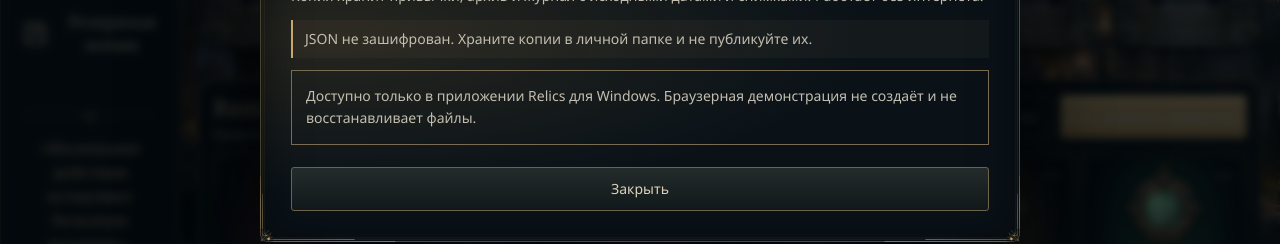
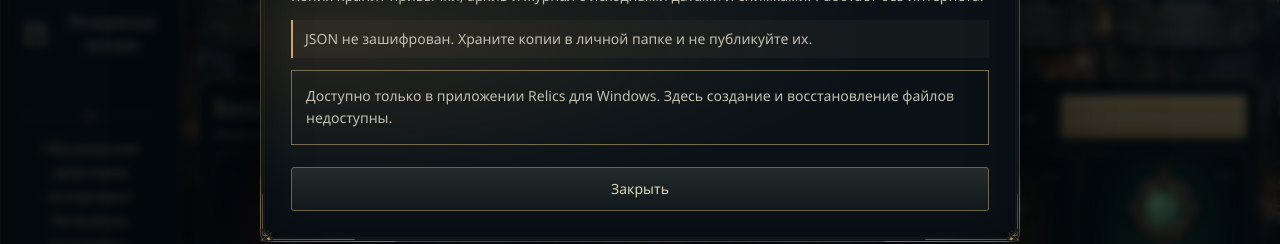
Before and after one commit to Maximus1978/Relics, a React (Vite) app: page / in a window 1280 px wide. Both pictures are taken after a click on the button "Резервная копия". Shown: the part 330-574 px from the top of the page. Built offline with nearby package versions, Linux system fonts and the light colour scheme.

Commit message:
fix(backup): keep native file dialogs scoped to supported Windows UI

```diff
--- a/src/ui/sanctuary/BackupDialog.tsx
+++ b/src/ui/sanctuary/BackupDialog.tsx
@@ -11,6 +11,7 @@ function Summary({ value }: { value: BackupSummary }) {
 }
 
 export default function BackupDialog({ model }: { model: RelicsModel }) {
+  const available = model.native && navigator.userAgent.includes('Windows');
   const [preview, setPreview] = useState<BackupPreview | null>(null);
   const [message, setMessage] = useState('');
   const [error, setError] = useState('');
@@ -29,7 +30,7 @@ export default function BackupDialog({ model }: { model: RelicsModel }) {
 
   async function close() {
     if (model.busy) return;
-    if (model.native) {
+    if (available) {
       try { await model.backupOperation(nativeBackup.cancel); }
       catch { setError('Не удалось отменить предпросмотр. Повторите закрытие.'); return; }
     }
@@ -40,7 +41,7 @@ export default function BackupDialog({ model }: { model: RelicsModel }) {
     <div className="backup-dialog"><h2 id="backup-title">Резервная копия</h2>
       <p>Копия хранит привычки, архив и журнал с исходными датами и снимками. Работает без интернета.</p>
       <p className="backup-privacy">JSON не зашифрован. Храните копии в личной папке и не публикуйте их.</p>
-      {!model.native ? <p className="backup-unavailable" role="status">Доступно только в приложении Relics для Windows. Браузерная демонстрация не создаёт и не восстанавливает файлы.</p>
+      {!available ? <p className="backup-unavailable" role="status">Доступно только в приложении Relics для Windows. Здесь создание и восстановление файлов недоступны.</p>
         : <>
           {!preview && <div className="form-actions"><button className="button-primary" disabled={model.busy || !model.canSave} onClick={() => void execute(async () => {
             const saved = await model.backupOperation(nativeBackup.export);
```
Also changed, not shown: 1 other file (tests, documents, lock files or other folders).
